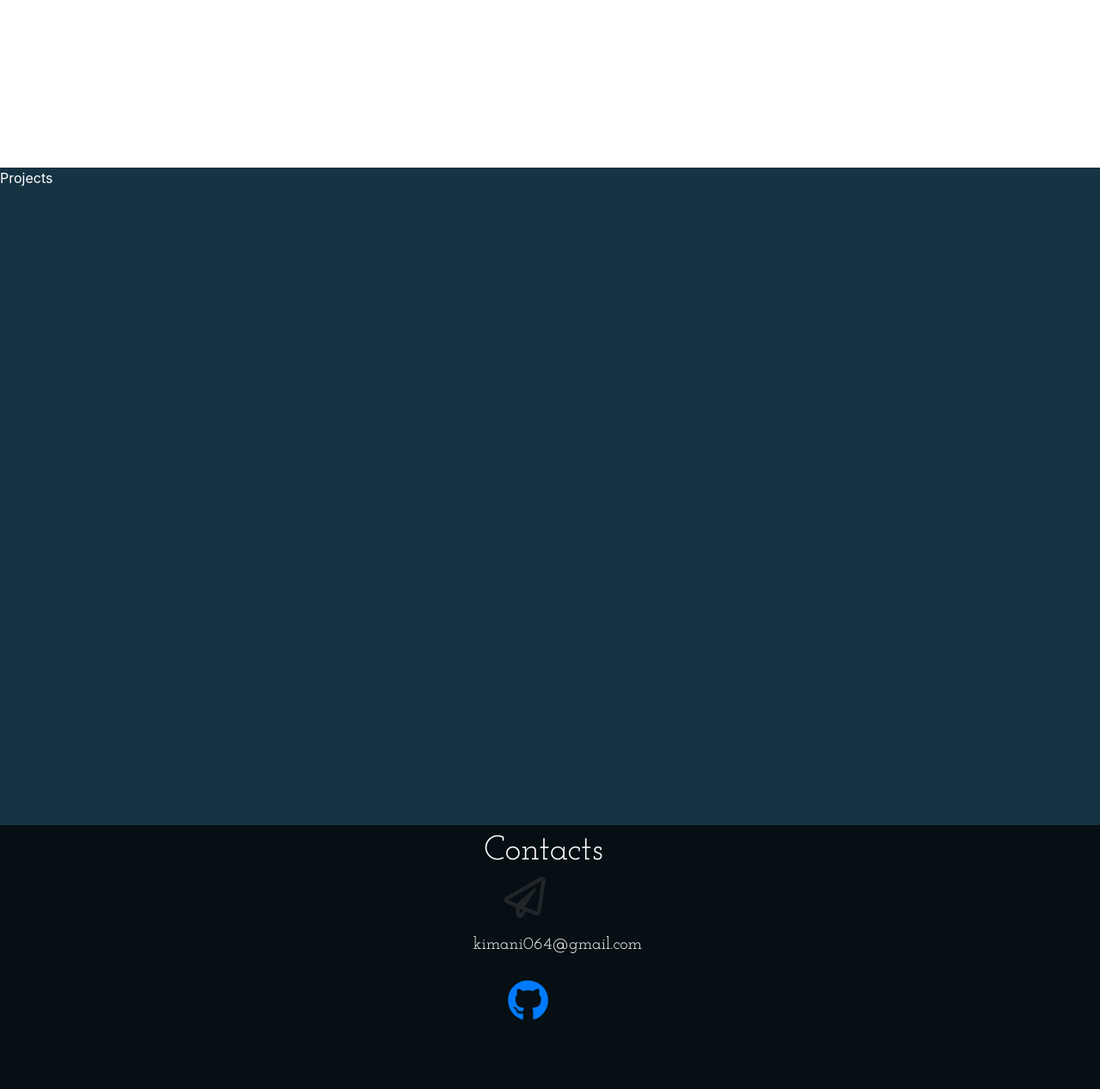
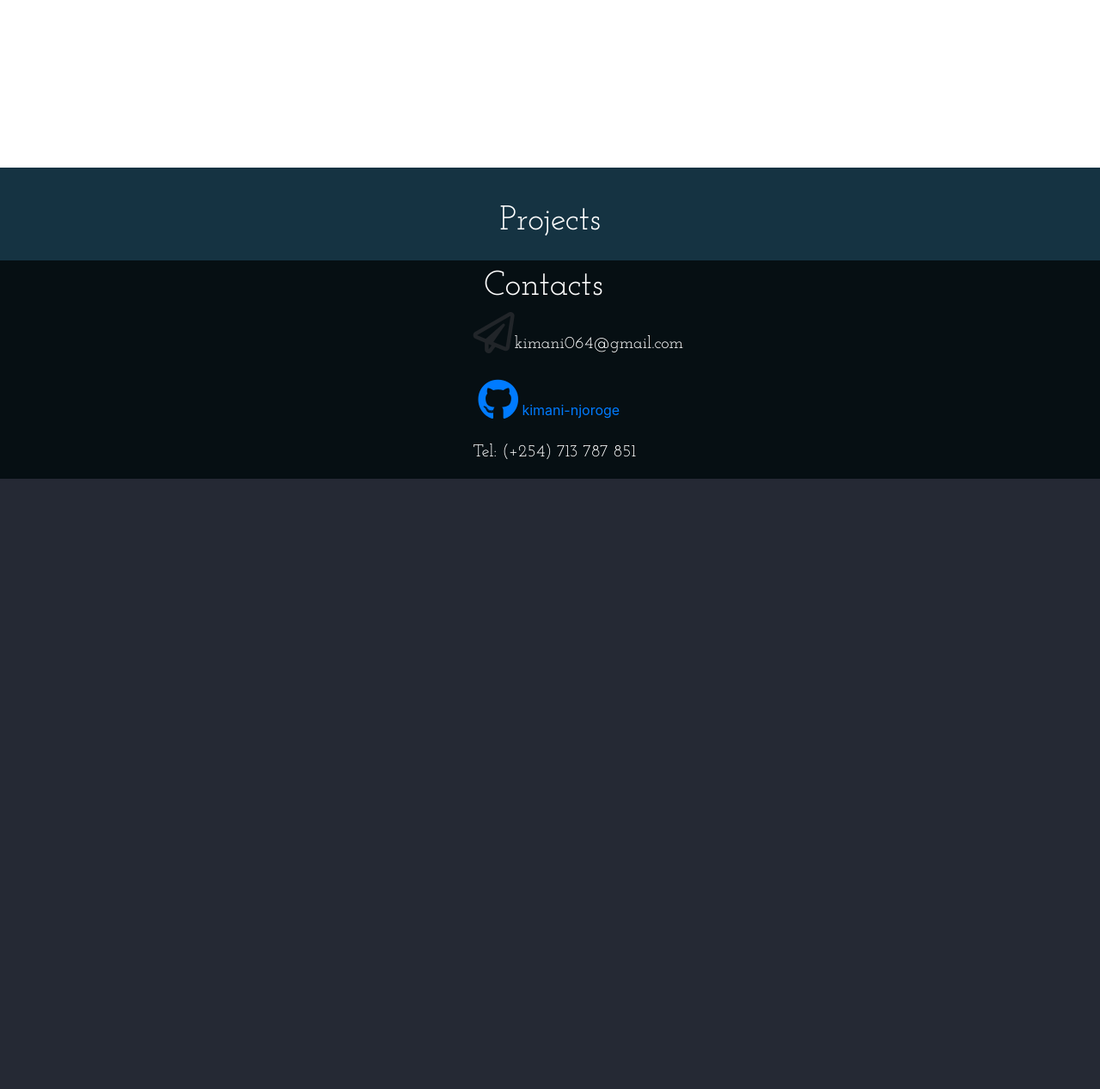
Before and after one commit to kimani-njoroge/PortFolio, a Django app: page / in a window 1280 px wide. Shown: the part 1720-2987 px from the top of the page at 86% size. After the commit the page ends 2277 px from the top, so only its background shows below. Run offline with Django 3.2, Linux system fonts and the light colour scheme; data that the repository does not hold is empty; some libraries are stand-ins or nearby versions.

Commit message:
add projects adn style the project section

```diff
--- a/portfolio/static/css/index.css
+++ b/portfolio/static/css/index.css
@@ -14,12 +14,12 @@
 .projects{
     background-color: #153342;
     overflow-x: hidden;
-    height: 70vh;
+    height: auto;
 }
 .contact{
     background-color: #060F13;
     overflow-x: hidden;
-    height: 28vh;
+    height: auto;
 }
 .me{
     margin:auto;
@@ -53,11 +53,6 @@
 }
 .proj{
     color: white;
-}
-.col-4{
-    color: white;
-    border-right: 3px solid grey;
-    height:62vh;
 }
 .title{
     color: white;
@@ -164,7 +159,7 @@
 }
 .far{
     font-size: 3em;
-    padding-left: 5%;
+
 }
 #mail{
     font-size: 20px;
@@ -173,7 +168,7 @@
 }
 .fab{
     font-size:3em;
-    margin-left: 43%;
+    margin-left: 38%;
 }
 .github{
     margin-top: 3%;
@@ -236,3 +231,37 @@
 .row-skill{
     margin-top:10%;
 }
+.card{
+    width:50%;
+}
+#project{
+    text-align: center;
+    margin-top:2.5%;
+    font-size: 40px;
+    font-family: 'Josefin Slab', serif;
+}
+#img{
+    padding-left:5%;
+}
+.col-md-6{
+    padding-bottom:5%;
+}
+.projname{
+    text-align: center;
+    color: white;
+    font-size: 30px;
+    font-family: 'Josefin Slab', serif;
+}
+.desc{
+    text-align: center;
+    color: white;
+    font-size: 25px;
+    font-family: 'Josefin Slab', serif;
+}
+.telephone{
+    font-size: 20px;
+    color: white;
+    font-family: 'Josefin Slab', serif;
+    margin-left: 43%;
+    padding-top: 1%;
+}
--- a/portfolio/templates/index.html
+++ b/portfolio/templates/index.html
@@ -70,19 +70,20 @@
     </div>
     <div class="projects" id="projects">
         <div class="proj">
-            <p>Projects</p>
+            <p id="project">Projects</p>
         </div>
+        {% for project in projects %}
         <div class="row">
-            {% for project in projects %}
-            <div class="col-4">
-                {{project.name}}
+            <div class="col-md-6">
+                <img id="img" src="{{project.proj_image.cdn_url}}" alt="" width="600" height="400">
+            </div>
+            <div class="col-md-6">
+                <p class="projname">{{project.name}}</p>
+                <p class="desc">{{project.desc}}</p>
             </div>
 
-
-
-            {% endfor %}
-
         </div>
+        {% endfor %}
 
     </div>
     <div class="contact">
@@ -90,11 +91,14 @@
             Contacts
         </div>
         <div class="mail">
-            <p><i class="far fa-paper-plane"></i></p>
-            <p><a href="mailto:kimani064@gmail.com" id="mail">kimani064@gmail.com</a></p>
+            <p><i class="far fa-paper-plane"></i><a href="mailto:kimani064@gmail.com" id="mail">kimani064@gmail.com</a></p>
+
         </div>
         <div class="github">
-            <a href="https://github.com/kimani-njoroge"><i class="fab fa-github"></i></a>
+            <a href="https://github.com/kimani-njoroge"><i class="fab fa-github"></i><a href="https://github.com/kimani-njoroge">  kimani-njoroge</a></a>
+        </div>
+        <div class="telephone">
+            <p>Tel: (+254) 713 787 851 </p>
         </div>
 
     </div>
```
